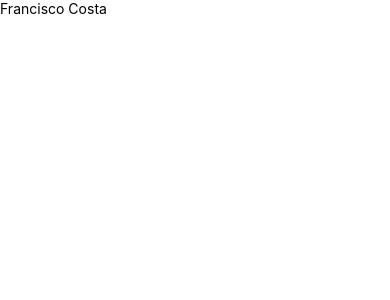
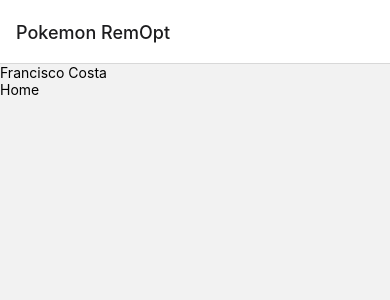
Before and after one commit to FranciscoCosta/Remopt, a React Native app: screen / in a window 390 px wide. Shown: the top 300 px of the page. Built offline with nearby package versions, Linux system fonts and the light colour scheme.

Commit message:
:Feat: Created Navigation between screens

```diff
--- a/src/App.tsx
+++ b/src/App.tsx
@@ -1,16 +1,49 @@
 import React from 'react';
-import type {PropsWithChildren} from 'react';
-import {SafeAreaView, Text} from 'react-native';
 
-//Navigation imports
+//Imports para a navgação
 import {NavigationContainer} from '@react-navigation/native';
-import {createStackNavigator} from '@react-navigation/native-stack';
+import {createNativeStackNavigator} from '@react-navigation/native-stack';
+
+//Imports das telas
+import {Home, Scanner, PokemonsDetails} from './screens';
+
+//Criação da tipagem para a navegação
+export type RootStackParamList = {
+  Home: undefined;
+  Scanner: undefined;
+  PokemonsDetails: {id: number; name: string; image: string; types: string[]};
+};
+
+const Stack = createNativeStackNavigator<RootStackParamList>();
 
 function App(): JSX.Element {
   return (
-    <SafeAreaView>
-      <Text>Francisco Costa</Text>
-    </SafeAreaView>
+    // Cria a navegação entre as telas
+    <NavigationContainer>
+      <Stack.Navigator initialRouteName="Home">
+        <Stack.Screen
+          name="Home"
+          component={Home}
+          options={{
+            title: 'Pokemon RemOpt',
+          }}
+        />
+        <Stack.Screen
+          name="Scanner"
+          component={Scanner}
+          options={{
+            title: 'Pokemon Scanner',
+          }}
+        />
+        <Stack.Screen
+          name="PokemonsDetails"
+          component={PokemonsDetails}
+          options={{
+            title: 'Pokemons Details',
+          }}
+        />
+      </Stack.Navigator>
+    </NavigationContainer>
   );
 }
 
--- /dev/null
+++ b/src/screens/index.ts
@@ -0,0 +1,4 @@
+import Home from './Home';
+import PokemonsDetails from './PokemonsDetails';
+import Scanner from './Scanner';
+export {Home, PokemonsDetails, Scanner};
```
